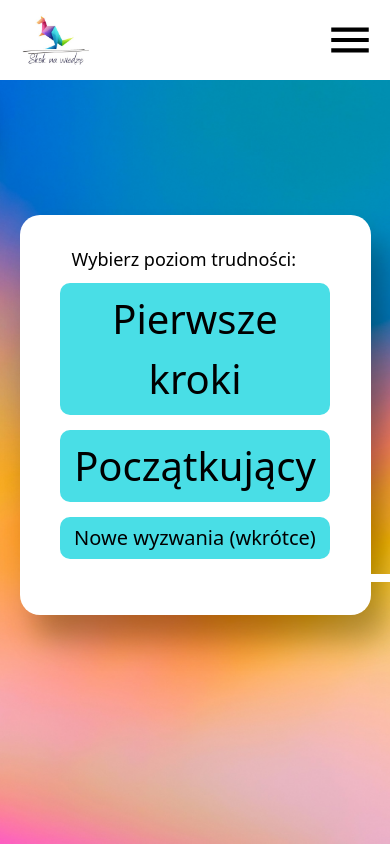
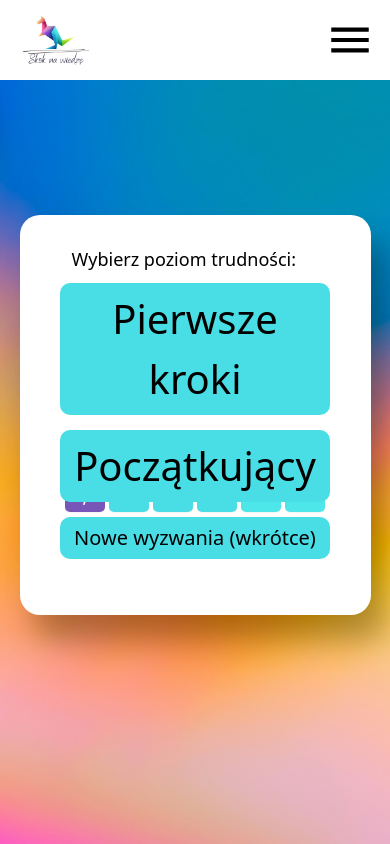
Before and after one commit to SkokNaWiedze/website, a Next.js app: page / in a window 390 px wide. Built offline with nearby package versions, Linux system fonts and the light colour scheme.

Commit message:
first commit

```diff
--- a/src/components/lvlbasic.tsx
+++ b/src/components/lvlbasic.tsx
@@ -114,8 +114,8 @@ export default function NumbersBasic({
       <div
         className={
           levelChoosed === 2
-            ? "absolute top-0 botom-0 my-auto md:left-[360px] left-[40px] z-20 lg:z-0 bg-white duration-200 md:w-[320px] p-[5px] md:shadow-xl shadow-[0px_0px_10px_2px_rgba(0,0,0,0.3)] rounded-[10px] flex items-center"
-            : "absolute top-0 botom-0 my-auto md:left-[50px] left-[40px] bg-white duration-200 md:w-[320px] p-[5px] flex items-center"
+            ? "absolute top-0 bottom-0 my-auto md:left-[360px] w-[270px] left-0 right-0 mx-auto z-20 lg:z-0 bg-white duration-200 md:w-[320px] p-[5px] md:shadow-xl shadow-[0px_0px_10px_2px_rgba(0,0,0,0.3)] rounded-[10px] flex items-center justify-center"
+            : "absolute top-0 bottom-0 my-auto md:left-[50px] left-0 right-0 mx-auto duration-200 md:w-[320px] w-[270px] p-[5px] flex items-center bg-white justify-center"
         }
       >
         <Time howMuchTime={howMuchTime} setHowMuchTime={setHowMuchTime} />
--- a/src/components/lvlrandom.tsx
+++ b/src/components/lvlrandom.tsx
@@ -191,8 +191,8 @@ export default function NumbersRandom({
       <div
         className={
           levelChoosed === 2
-            ? "absolute top-0 botom-0 my-auto left-[360px] bg-white duration-200 w-[320px] p-[4px] shadow-xl rounded-[10px] flex items-center"
-            : "absolute top-0 botom-0 my-auto left-[50px] bg-white duration-200 w-[320px] p-[4px] flex items-center"
+            ? "absolute top-0 botom-0 my-auto left-[360px] bg-white duration-200 w-[320px] p-[0px] shadow-xl rounded-[10px] flex items-center"
+            : "absolute top-0 botom-0 my-auto left-[50px] bg-white duration-200 w-[320px] p-[0px] flex items-center"
         }
       >
         {/* <Time howMuchTime={howMuchTime} setHowMuchTime={setHowMuchTime} /> */}
--- a/src/components/lvlstarter.tsx
+++ b/src/components/lvlstarter.tsx
@@ -115,8 +115,8 @@ export default function NumbersStarter({
       <div
         className={
           levelChoosed === 1
-            ? "absolute top-0 botom-0 my-auto md:left-[360px] left-[40px] z-20 lg:z-0 bg-white duration-200 md:w-[320px] p-[5px] md:shadow-xl shadow-[0px_0px_10px_2px_rgba(0,0,0,0.3)] rounded-[10px] flex items-center"
-            : "absolute top-0 botom-0 my-auto md:left-[50px] left-[40px] bg-white duration-200 md:w-[320px] p-[5px] flex items-center"
+            ? "absolute top-0 bottom-0 my-auto md:left-[360px] w-[270px] left-0 right-0 mx-auto z-20 lg:z-0 bg-white duration-200 md:w-[320px] p-[5px] md:shadow-xl shadow-[0px_0px_10px_2px_rgba(0,0,0,0.3)] rounded-[10px] flex items-center justify-center"
+            : "absolute top-0 bottom-0 my-auto md:left-[50px] left-0 right-0 mx-auto duration-200 md:w-[320px] w-[270px] p-[5px] flex items-center bg-white justify-center"
         }
       >
         <Time howMuchTime={howMuchTime} setHowMuchTime={setHowMuchTime} />
```
Also changed, not shown: 1 other file (tests, documents, lock files or other folders).
